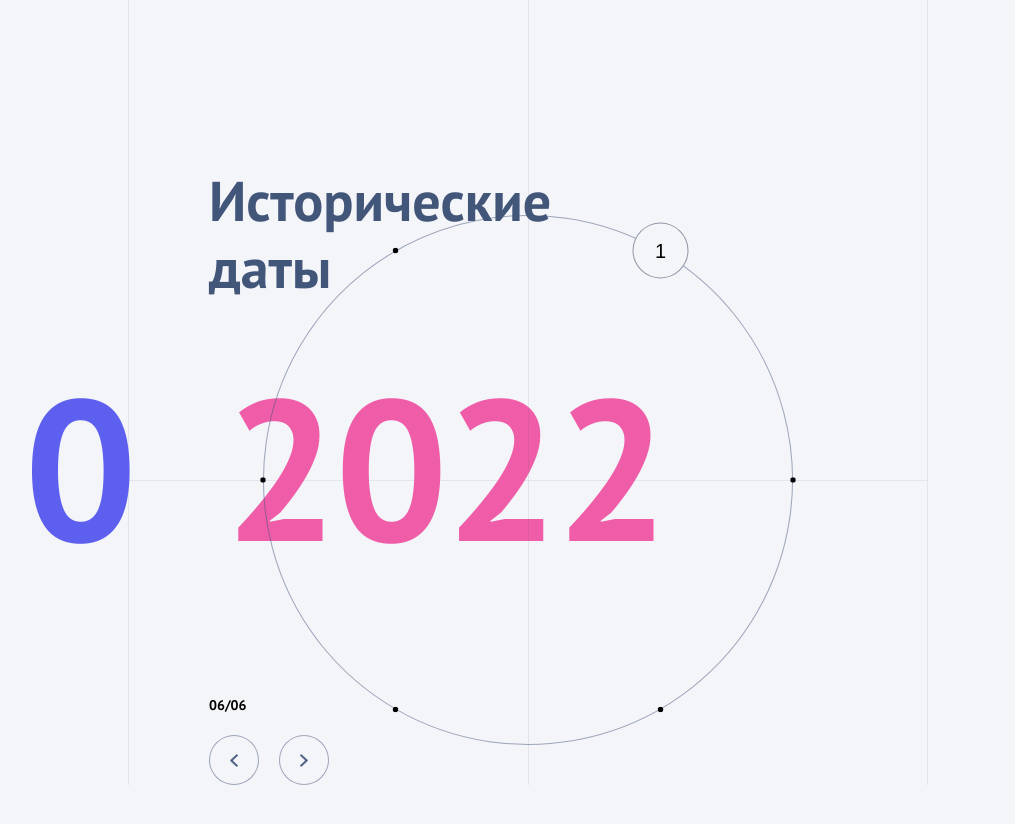
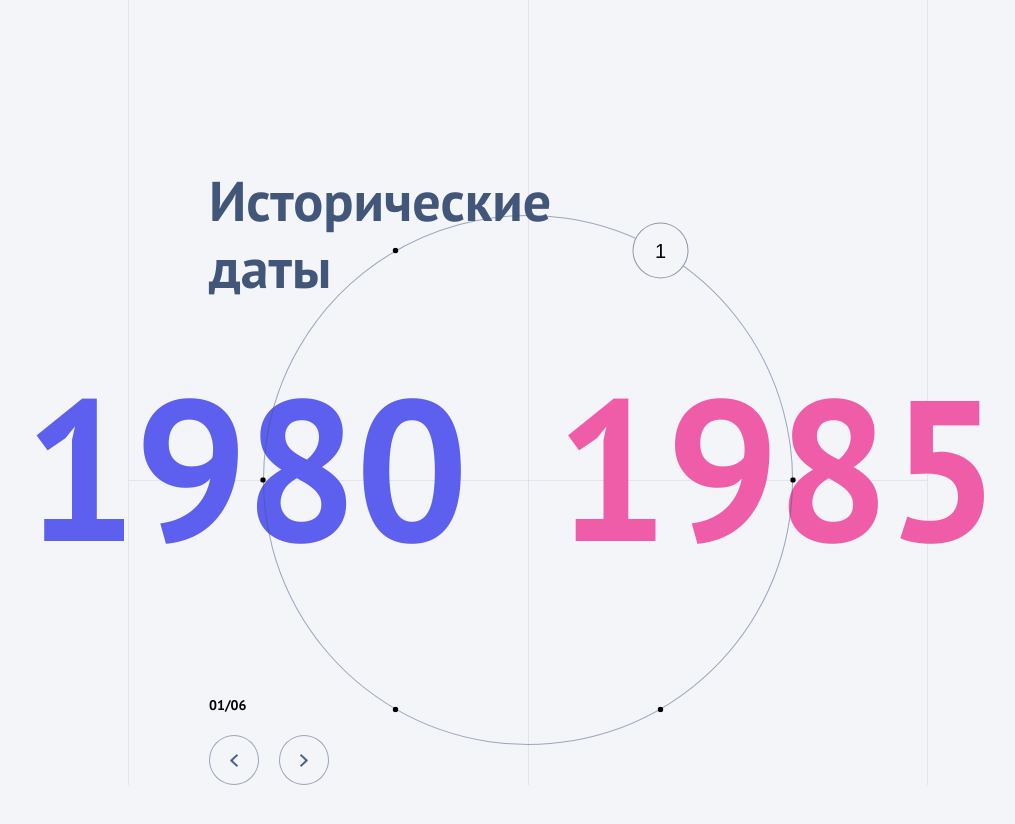
Before and after one commit to Avatarius/slider-dates, a React app: page / in a window 1280 px wide. Shown: the top 824 px of the page, without its empty margins (192-1207 px from the left). Built offline with nearby package versions, Linux system fonts and the light colour scheme.

Commit message:
анимированный текст + актуальный номер слайда и количество слайдов

```diff
--- a/src/components/animatedYear/animatedYear.tsx
+++ b/src/components/animatedYear/animatedYear.tsx
@@ -2,28 +2,42 @@ import clsx from "clsx";
 import styles from "./animatedYear.module.scss";
 import gsap from "gsap";
 import { useGSAP } from "@gsap/react";
-import { useRef } from "react";
-
+import { useEffect, useRef, useState } from "react";
 
 interface IAnimatedYearProps {
   startYear: number;
   endYear: number;
 }
 
-
 function AnimatedYear({ startYear, endYear }: IAnimatedYearProps) {
-
   const containerRef = useRef<HTMLDivElement>(null);
-  useGSAP(() => {
-    gsap.to('[data-text-left]', {
-      innerText:{startYear},
-      snap: 'innerText'
-    })
-  }, {scope: containerRef, dependencies: [startYear]});
+  const previousStartYearRef = useRef<number | null>(null);
+  const previousEndYearRef = useRef<number | null>(null);
+  useEffect(() => {
+    previousStartYearRef.current = startYear;
+    previousEndYearRef.current = endYear;
+  }, [startYear, endYear]);
+  useGSAP(
+    () => {
+      gsap.to("[data-text-left]", {
+        innerText: startYear,
+        snap: "innerText",
+      });
+      gsap.to("[data-text-right]", {
+        innerText: endYear,
+        snap: "innerText",
+      });
+    },
+    { scope: containerRef, dependencies: [startYear, endYear] }
+  );
   return (
     <div className={styles.container} ref={containerRef}>
-      <p className={clsx(styles.text, styles.text_left)} data-text-left>{startYear}</p>
-      <p className={clsx(styles.text, styles.text_right)}>{endYear}</p>
+      <p className={clsx(styles.text, styles.text_left)} data-text-left>
+        {previousStartYearRef.current}
+      </p>
+      <p className={clsx(styles.text, styles.text_right)} data-text-right>
+        {previousEndYearRef.current}
+      </p>
     </div>
   );
 }
--- a/src/components/circle/circle.tsx
+++ b/src/components/circle/circle.tsx
@@ -57,7 +57,7 @@ const Circle = forwardRef<HTMLDivElement, ICircleProps>((props, ref) => {
 
   return (
     <div className={styles.container}>
-      <AnimatedYear startYear={data[currentSlide - 1].startYear} endYear={2022}/>
+      <AnimatedYear startYear={data[currentSlide - 1].startYear} endYear={data[currentSlide - 1].endYear}/>
       <div className={styles.circle} ref={ref}>
         {buttonsArray}
       </div>
--- a/src/components/slider/slider.tsx
+++ b/src/components/slider/slider.tsx
@@ -2,14 +2,12 @@ import { ArrowButton } from "../arrowButton/arrowButton";
 import { Circle } from "../circle/circle";
 import styles from "./slider.module.scss";
 import { historicalData } from "../../utils/constants";
-import { useLayoutEffect, useRef, useState } from "react";
+import { useEffect, useLayoutEffect, useRef, useState } from "react";
 import gsap from "gsap";
 import { useGSAP } from "@gsap/react";
-import { IHistoricalData } from "../../utils/types";
 
 function Slider() {
   const [currentSlide, setCurrentSlide] = useState(1);
-  const [sliderData, setSliderData] = useState<IHistoricalData>(historicalData[currentSlide]);
   const [circleWidth, setCircleWidth] = useState(0);
   const circleRef = useRef<HTMLDivElement>(null);
   const deg = -360 / historicalData.length;
@@ -81,6 +79,10 @@ function Slider() {
     return result;
   }
 
+  function padNumber(num: number) {
+    return String(num).padStart(2, '0');
+  }
+
   return (
     <section className={styles.container}>
       <Circle
@@ -93,7 +95,7 @@ function Slider() {
       />
       <h1 className={styles.title}>Исторические даты</h1>
       <div className={styles.controls}>
-        <p className={styles.controls__slide}>06/06</p>
+        <p className={styles.controls__slide}>{padNumber(currentSlide)}/{padNumber(historicalData.length)}</p>
         <div className={styles["controls__button-container"]}>
           <ArrowButton
             side={false}
```
